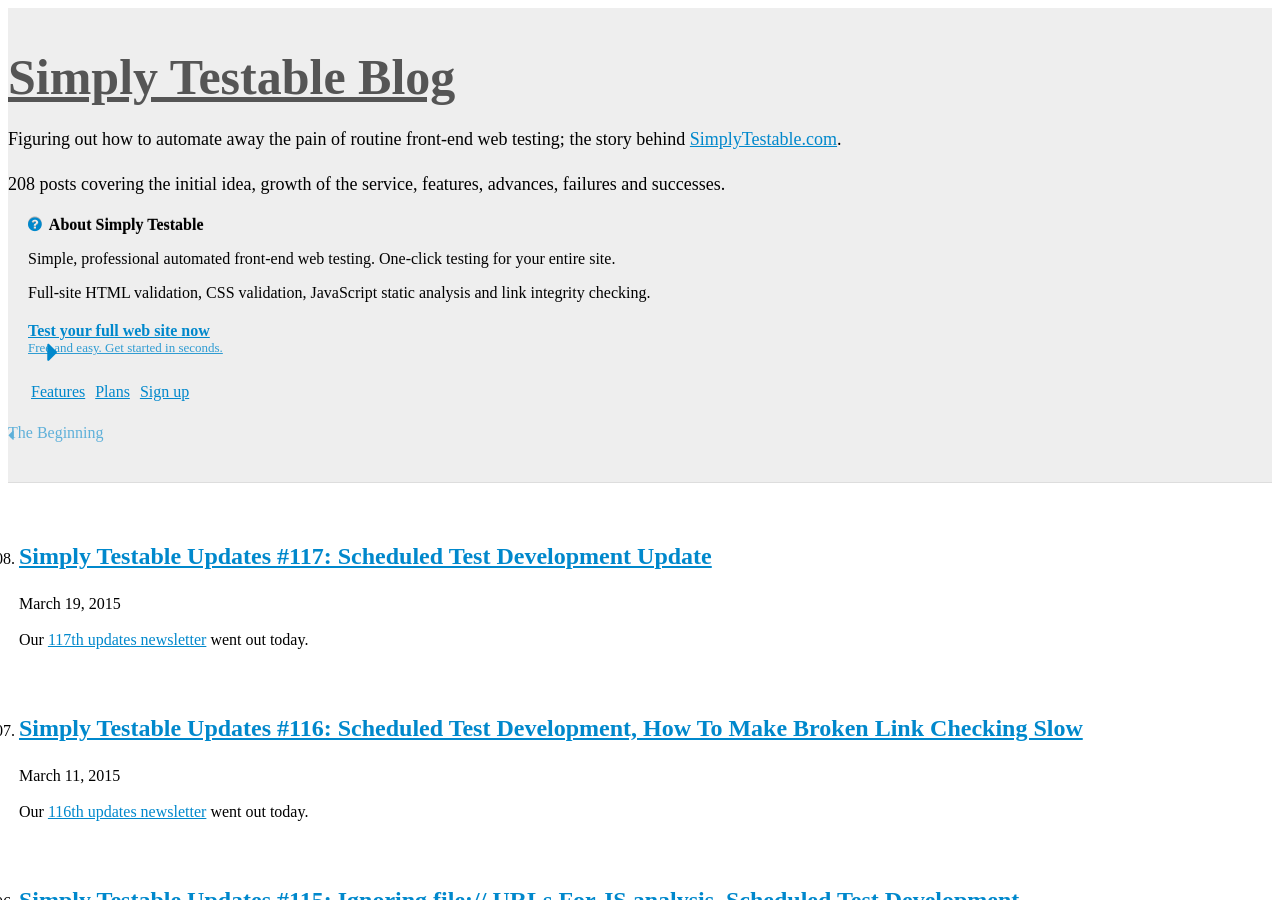
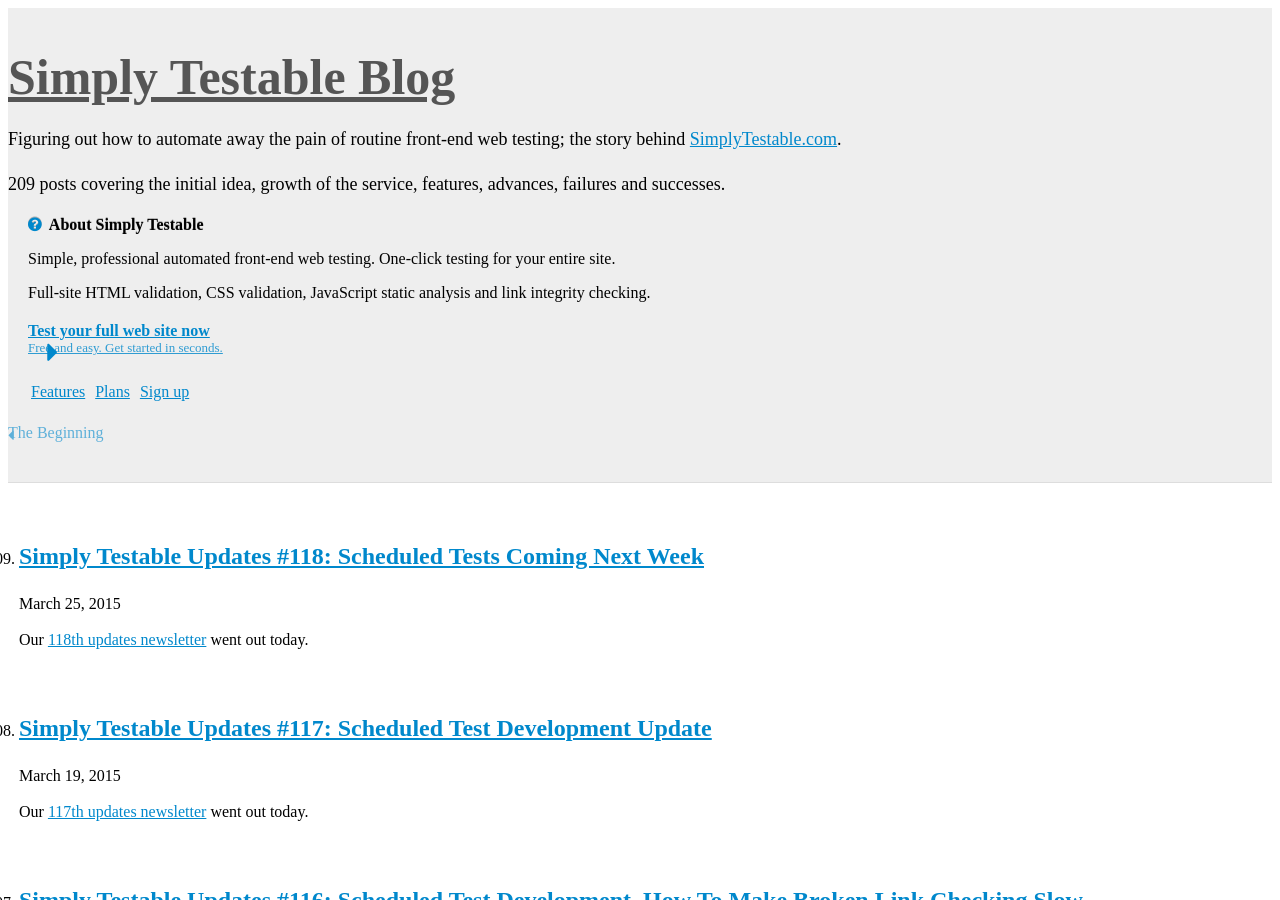
Before and after one commit to webignition/blog.simplytestable.com, a Jekyll site: the page built from archive/index.html, in a window 1280 px wide and 900 px high. Built offline with Jekyll 4.4.1, drawn with Linux system fonts in a browser that asks for light colours; nearby versions of some CDN libraries; comment, search, counter and statistics services are not loaded; a style sheet for code colours, icons or effects is not loaded; some of the changed text lies outside the part shown.

Commit message:
118th newsletter notification

```diff
--- a/archive/index.html
+++ b/archive/index.html
@@ -6,6 +6,28 @@ is_archive: true
 <ol class="archive">
 
 
+    <li value="209">
+        <h2><a href="/simply-testable-updates-118/">Simply Testable Updates #118: Scheduled Tests Coming Next Week </a></h2>
+        <p class="post-date">March 25, 2015</p>
+
+
+
+
+
+
+
+
+
+    <p>
+        Our <a href="http://us5.campaign-archive1.com/?u=ac75e33d993d2b502e333ddd0&amp;id=28e3d4322b">118th updates newsletter</a> went out today.
+    </p>
+
+
+
+
+    </li>
+
+
     <li value="208">
         <h2><a href="/simply-testable-updates-117/">Simply Testable Updates #117: Scheduled Test Development Update </a></h2>
         <p class="post-date">March 19, 2015</p>
```
Also changed, not shown: _posts/2015/2015-03-25-simply-testable-updates-118.html (added, +14 -0 lines).
